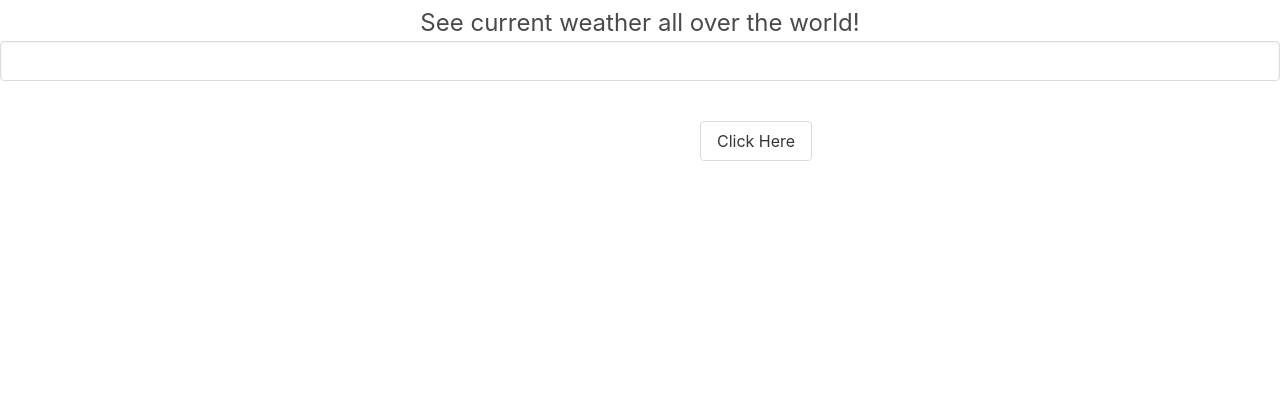
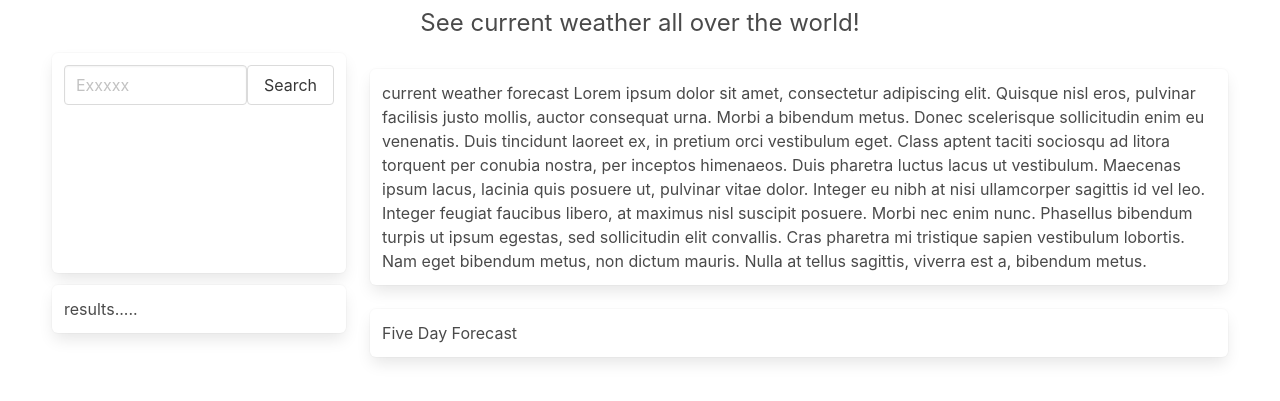
Before and after one commit to tmarmstead/weather_api, a plain HTML site: page index.html in a window 1280 px wide. Shown: the part 67-468 px from the top of the page. Drawn offline with nearby package versions, Linux system fonts and the light colour scheme.

Commit message:
Set up styling layout of the page

```diff
--- a/index.html
+++ b/index.html
@@ -10,8 +10,44 @@
 <body>
     <h1 class="has-text-centered is-size-1">Weather Tracker</h1>
     <h2 class="has-text-centered is-size-4">See current weather all over the world!</h2>
-    <input class="input" type="text" size="10">
-    <button class="button">Click Here</button>
+
+<div class="container search pt-5 ">
+    <div class="columns is-multiline">
+      <div class="box column is-one-quarter field is-grouped is-grouped-centered mr-5">
+          <input class="input" type="text" placeholder="Exxxxx">
+          <button class="button">Search</button>
+      </div>
+
+      <div class="box column mt-4">
+        <p>current weather forecast Lorem ipsum dolor sit amet, consectetur adipiscing elit. Quisque nisl eros,
+            pulvinar facilisis justo mollis, auctor consequat urna. Morbi a bibendum metus.
+            Donec scelerisque sollicitudin enim eu venenatis. Duis tincidunt laoreet ex,
+            in pretium orci vestibulum eget. Class aptent taciti sociosqu ad litora torquent
+            per conubia nostra, per inceptos himenaeos. Duis pharetra luctus lacus ut
+            vestibulum. Maecenas ipsum lacus, lacinia quis posuere ut, pulvinar vitae dolor.
+            Integer eu nibh at nisi ullamcorper sagittis id vel leo. Integer feugiat
+            faucibus libero, at maximus nisl suscipit posuere. Morbi nec enim nunc.
+            Phasellus bibendum turpis ut ipsum egestas, sed sollicitudin elit convallis.
+            Cras pharetra mi tristique sapien vestibulum lobortis. Nam eget bibendum metus,
+            non dictum mauris. Nulla at tellus sagittis, viverra est a, bibendum metus.</p>
+</div>
+    </div>
+  </div>
+<div class="container previously-searched pt-5">
+    <div class="columns">
+        <div class="box column is-one-quarter mr-5">
+            <p>results.....</p>
+        </div>
+        <div class="box column mt-5">
+            <p>Five Day Forecast</p>
+        </div>
+    </div>
+</div>
+
+
+
+
+
 
     <script src="./script.js"></script>
 </body>
--- a/script.js
+++ b/script.js
@@ -1,14 +1,36 @@
 var APIKey = "1bf6cb587a3e66e892bb2c1caf691089";
 
-var queryURL = "https://api.openweathermap.org/data/2.5/weather?q=Philadelphia,Pennsylvania&appid=" + APIKey;
 
-$.ajax({
+function currentWeather(city){
+  $.ajax({
     url: queryURL,
     method: "GET"
   }).then(function(response) {
       console.log(response);
       console.log(queryURL);
   });
+}
+
+function uvData(lat, lon){
+  $.ajax({
+    url: queryURL,
+    method: "GET"
+  }).then(function(response) {
+      console.log(response);
+      console.log(queryURL);
+  });
+}
+
+function fiveDayForecast(city) {
+  $.ajax({
+    url: queryURL,
+    method: "GET"
+  }).then(function(response) {
+      console.log(response);
+      console.log(queryURL);
+  });
+}
+
 
 //   add button with event listener
     // function that takes a user input
--- a/style.css
+++ b/style.css
@@ -1,7 +1,8 @@
 .input {
+    width: 5px;
 }
 
-.button {
+/* .button {
     margin-left: 700px;
     margin-top: 40px;
-}
+} */
```
